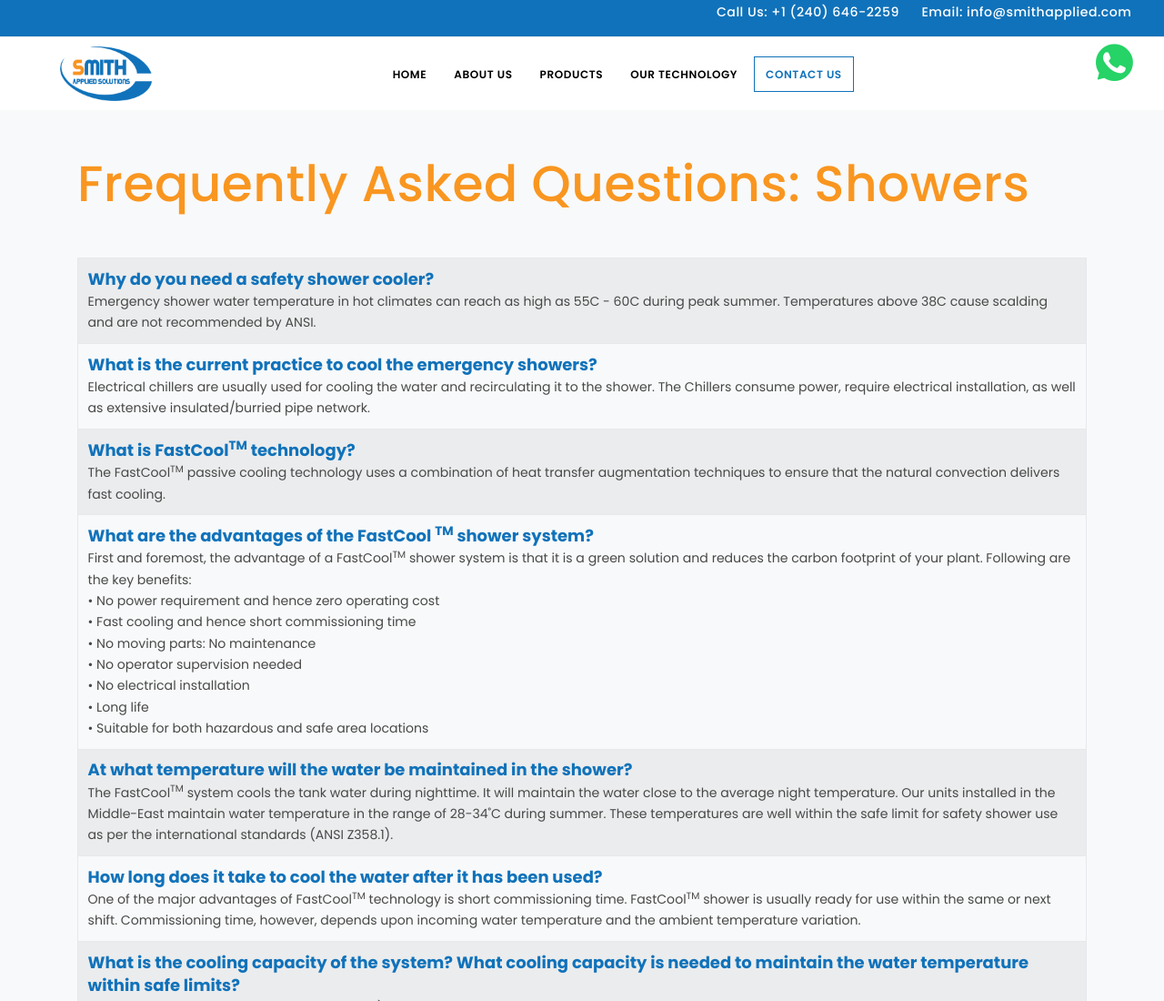
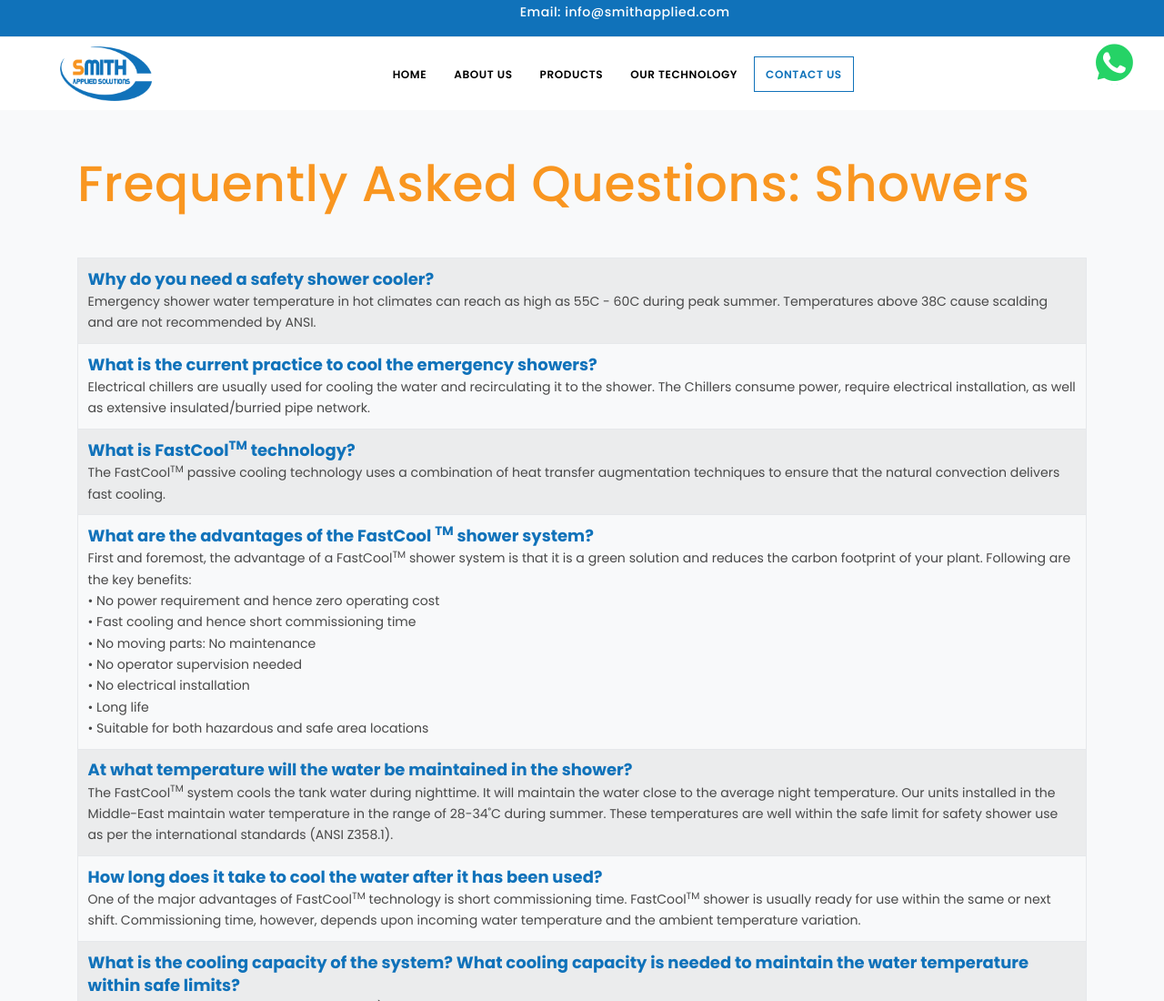
Before and after one commit to desmith/smithapplied.com, a website: page docs/faq.html in a window 1280 px wide. Shown: the top 1100 px of the page at 91% size. Drawn offline with Linux system fonts and the light colour scheme; files whose address does not match are found by name.

Commit message:
Update faq.html

```diff
--- a/docs/faq.html
+++ b/docs/faq.html
@@ -37,7 +37,7 @@
 						<div class="col-md-5"></div>
 						<div class="col-md-7">
 							<ul class="top-menu">
-								<li><h5 href="#">&nbsp;&nbsp;&nbsp;&nbsp;&nbsp;&nbsp;&nbsp;&nbsp;&nbsp;&nbsp;&nbsp;&nbsp;&nbsp;&nbsp;&nbsp;&nbsp;&nbsp;&nbsp;&nbsp;&nbsp;&nbsp;&nbsp;&nbsp;&nbsp;&nbsp;&nbsp;&nbsp;&nbsp;&nbsp;&nbsp;&nbsp;&nbsp;&nbsp;&nbsp;&nbsp;&nbsp;&nbsp;&nbsp;&nbsp;&nbsp;&nbsp;&nbsp;&nbsp;&nbsp;&nbsp;&nbsp;&nbsp;&nbsp;&nbsp;&nbsp;&nbsp;&nbsp;&nbsp;&nbsp;&nbsp;&nbsp;&nbsp;Call Us: +1 (240) 646-2259 </h5></li>
+<!-- 								<li><h5 href="#">&nbsp;&nbsp;&nbsp;&nbsp;&nbsp;&nbsp;&nbsp;&nbsp;&nbsp;&nbsp;&nbsp;&nbsp;&nbsp;&nbsp;&nbsp;&nbsp;&nbsp;&nbsp;&nbsp;&nbsp;&nbsp;&nbsp;&nbsp;&nbsp;&nbsp;&nbsp;&nbsp;&nbsp;&nbsp;&nbsp;&nbsp;&nbsp;&nbsp;&nbsp;&nbsp;&nbsp;&nbsp;&nbsp;&nbsp;&nbsp;&nbsp;&nbsp;&nbsp;&nbsp;&nbsp;&nbsp;&nbsp;&nbsp;&nbsp;&nbsp;&nbsp;&nbsp;&nbsp;&nbsp;&nbsp;&nbsp;&nbsp;Call Us: +1 (240) 646-2259 </h5></li> -->
 								<li><h5 href="#">&nbsp;&nbsp;&nbsp;&nbsp;&nbsp;Email: info@smithapplied.com</h5></li>
 							</ul>
 
```
